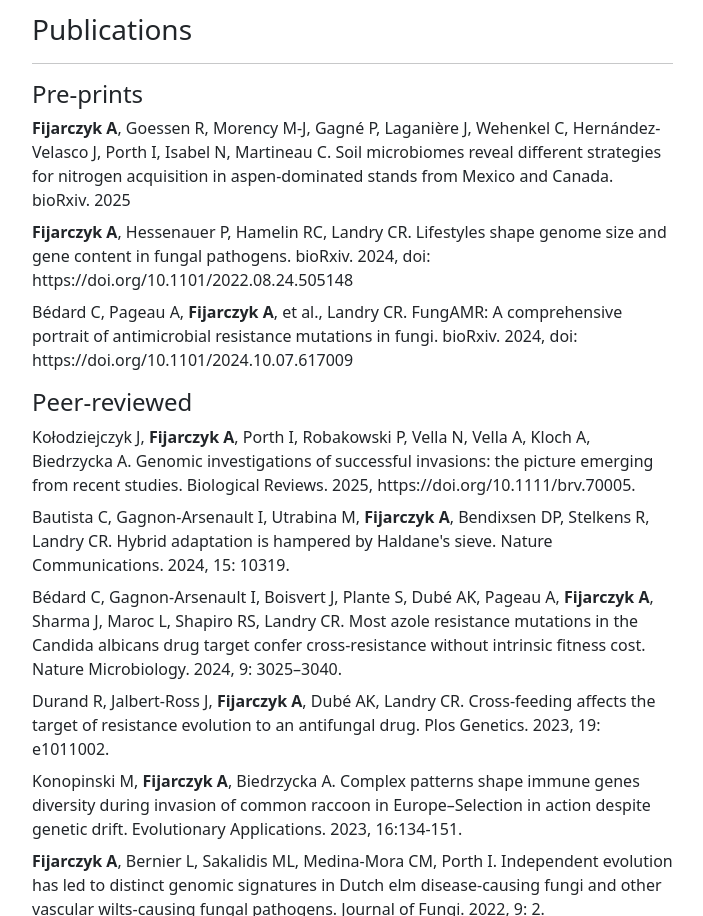
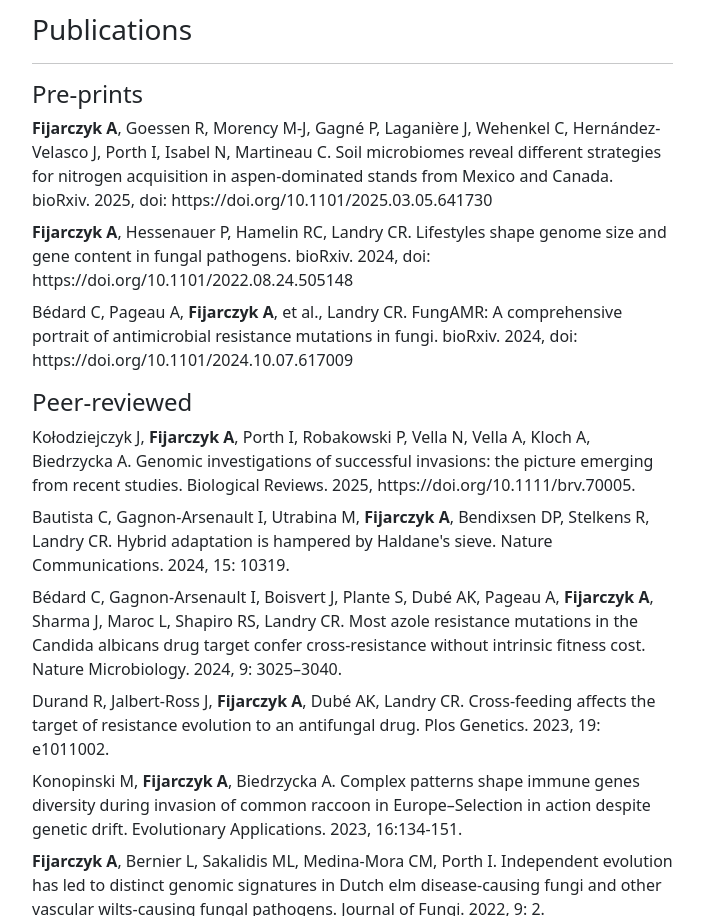
Before and after one commit to aniafijarczyk/aniafijarczyk.github.io, a plain HTML site: page index.html in a window 1280 px wide. Shown: the part 3803-4719 px from the top of the page, without its empty margins (430-1133 px from the left). Drawn offline with nearby package versions, Linux system fonts and the light colour scheme.

Commit message:
Update index.html

```diff
--- a/index.html
+++ b/index.html
@@ -291,7 +291,7 @@
           <hr>
           <h4>Pre-prints</h4>
           <dl>
-		    <dd><b>Fijarczyk A</b>, Goessen R, Morency M-J, Gagné P, Laganière J, Wehenkel C, Hernández-Velasco J, Porth I, Isabel N, Martineau C.  Soil microbiomes reveal different strategies for nitrogen acquisition in aspen-dominated stands from Mexico and Canada. bioRxiv. 2025</dd>
+	    <dd><b>Fijarczyk A</b>, Goessen R, Morency M-J, Gagné P, Laganière J, Wehenkel C, Hernández-Velasco J, Porth I, Isabel N, Martineau C.  Soil microbiomes reveal different strategies for nitrogen acquisition in aspen-dominated stands from Mexico and Canada. bioRxiv. 2025, doi: https://doi.org/10.1101/2025.03.05.641730</dd>
             <dd><b>Fijarczyk A</b>, Hessenauer P, Hamelin RC, Landry CR. Lifestyles shape genome size and gene content in fungal pathogens. bioRxiv. 2024, doi: https://doi.org/10.1101/2022.08.24.505148</dd>
             <dd>Bédard C, Pageau A, <b>Fijarczyk A</b>, et al., Landry CR. FungAMR: A comprehensive portrait of antimicrobial resistance mutations in fungi. bioRxiv. 2024, doi: https://doi.org/10.1101/2024.10.07.617009</dd>
           </dl>
```
